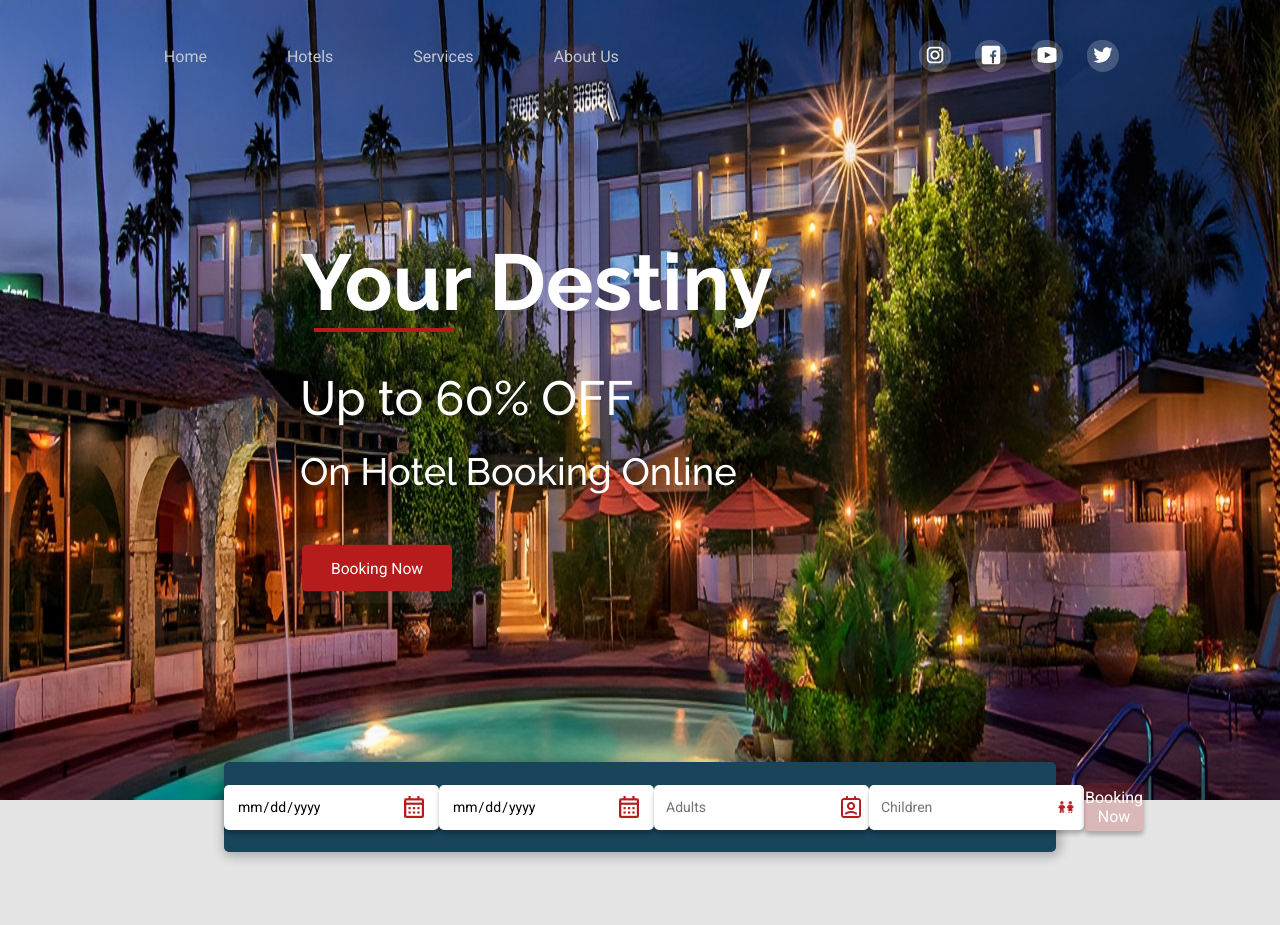
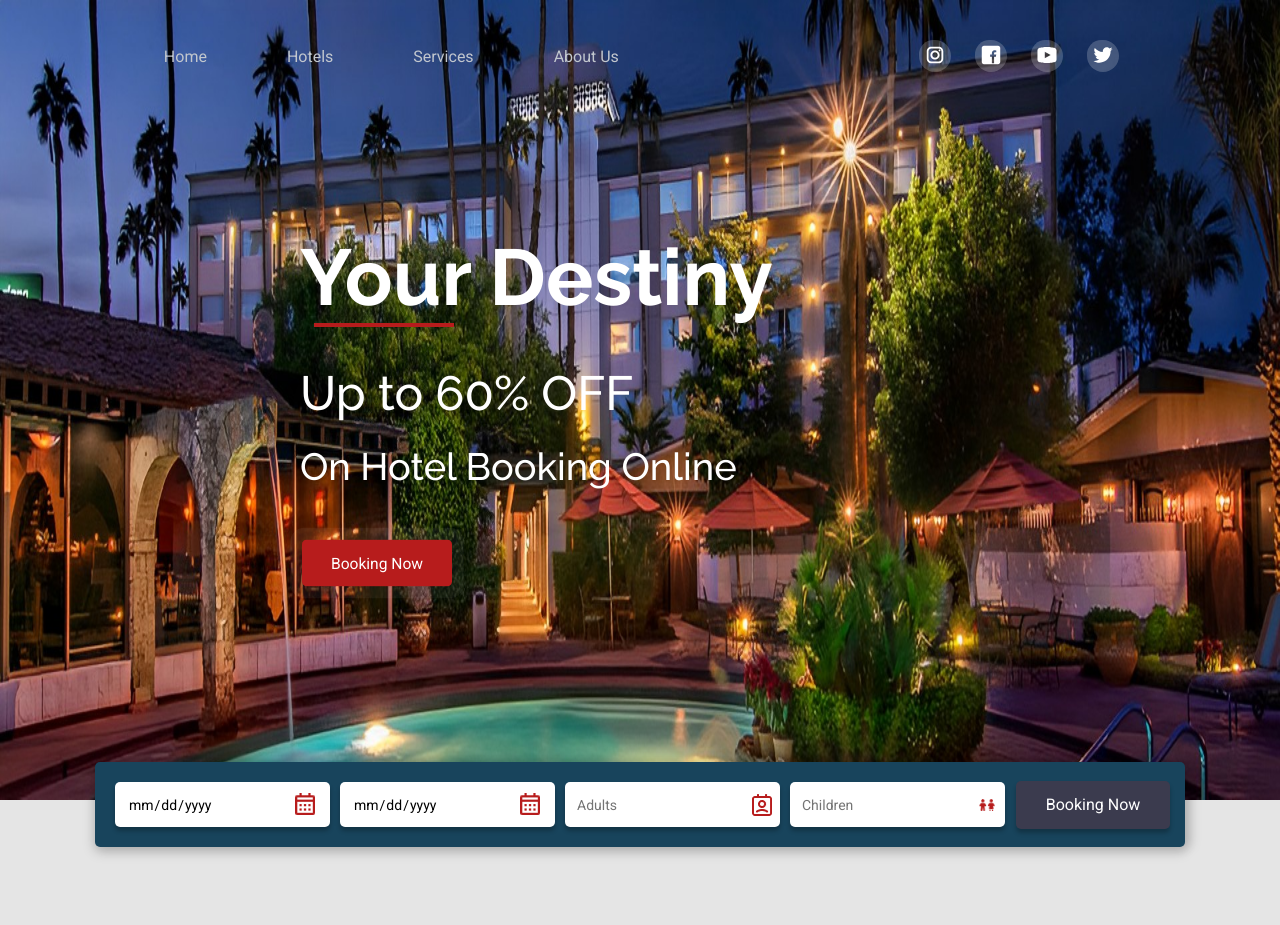
Before and after one commit to IgnacioPerezEtc/Proyecto-Final, a React (Vite) app in the folder client/: page / in a window 1280 px wide. Shown: the top 925 px of the page. Built offline with nearby package versions, Linux system fonts and the light colour scheme.

Commit message:
arreglo searchbar

```diff
--- a/client/src/components/SearchBar/SearchBar.jsx
+++ b/client/src/components/SearchBar/SearchBar.jsx
@@ -32,6 +32,8 @@ const SearchBar = (props) => {
   };
 
   return (
+    <div className={style.flexContainer}>
+      <div className={style.searchBar}>
         <form onSubmit={submitChange} className={style.containerSearchbar}>
           {errors.max_cant && <p className={style.error}>{errors.max_cant}</p>}
 
@@ -47,7 +49,9 @@ const SearchBar = (props) => {
                   onChange={handleInputChange}
                 />
               </div>
-          {errors.check_in && <p className={style.error}>{errors.check_in}</p>}
+              {errors.check_in && (
+                <p className={style.error}>{errors.check_in}</p>
+              )}
             </div>
           </div>
 
@@ -101,7 +105,9 @@ const SearchBar = (props) => {
                 />
                 <span className={style.iconChildren}></span>
               </div>
-          {errors.children && <p className={style.error}>{errors.children}</p>}
+              {errors.children && (
+                <p className={style.error}>{errors.children}</p>
+              )}
             </div>
           </div>
 
@@ -136,7 +142,15 @@ const SearchBar = (props) => {
             Booking Now
           </button>
         </form>
+      </div>
+    </div>
   );
 };
 
+
+
+
+
+
+
 export default SearchBar;
--- a/client/src/components/SearchBar/SearchBar.module.css
+++ b/client/src/components/SearchBar/SearchBar.module.css
@@ -4,7 +4,27 @@ input[type="number"]::-webkit-outer-spin-button {
   margin: 0;
 }
 
+.flexContainer{
+  display: flex;
+  justify-content: center;
+}
+.searchBar {
+  display: inline-block;
+  padding: 15px;
+  background-color: var(--color-blue);
+  box-shadow: 0px 4px 12px 2px #00000026, 4px 0px 12px 2px #00000026;
+  position: relative;
+  bottom: 40px;
+  border-radius: 5px;
+}
 .containerSearchbar {
+  display: flex;
+  justify-content: space-evenly;
+  align-items: center;
+  border-radius: 5px;
+}
+
+/* .containerSearchbar {
   position: relative;
   bottom: 40px;
   width: 65%;
@@ -16,7 +36,7 @@ input[type="number"]::-webkit-outer-spin-button {
   background-color: var(--color-blue);
   border-radius: 5px;
   box-shadow: 0px 4px 12px 2px #00000026, 4px 0px 12px 2px #00000026;
-}
+} */
 
 
 .containerInput {
@@ -27,6 +47,7 @@ input[type="number"]::-webkit-outer-spin-button {
   padding-right: 8px;
   background-color: #fff;
   border-radius: 5px;
+  margin: 5px;
   box-shadow: 0px 4px 4px #00000040;
 }
 
@@ -76,6 +97,7 @@ input:focus {
   height: 48px;
   background-color: var(--color-red);
   border: 1px solid transparent;
+  margin-left: 6px;
   border-radius: 5px;
   color: #fff;
   font-family: "Roboto", sans-serif;
@@ -100,6 +122,7 @@ input:focus {
   font-size: 1.6rem;
   line-height: 1.9rem;
   box-shadow: 0px 4px 4px #00000040;
+  margin-left: 6px;
 }
 
 
```
Lines whose indentation alone changed are shown as unchanged.
